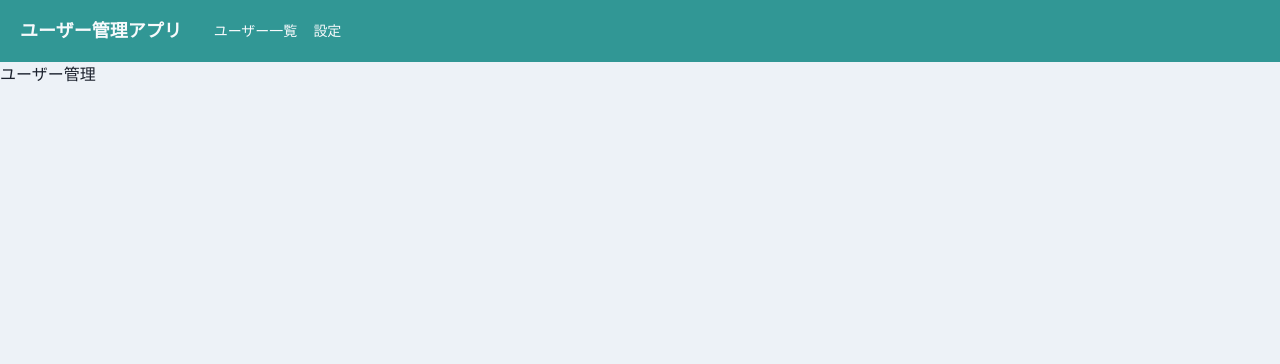
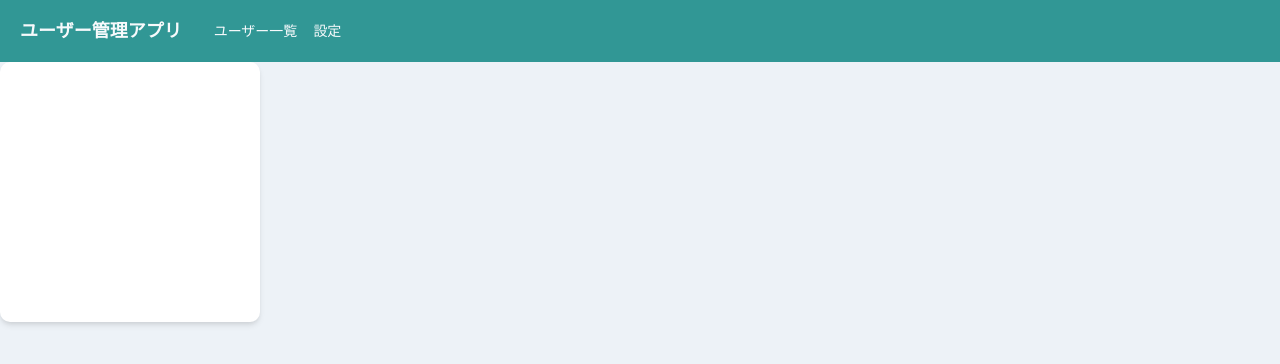
Before and after one commit to besumero628/practice_react_udemy-Sec12, a React (Create React App) app: page /home/user_management in a window 1280 px wide. Shown: the top 364 px of the page. Built offline with nearby package versions, Linux system fonts and the light colour scheme.

Commit message:
ユーザー一覧画面大枠

```diff
--- a/src/components/pages/UserManagement.tsx
+++ b/src/components/pages/UserManagement.tsx
@@ -1,5 +1,15 @@
+import { Box, Stack, Wrap, WrapItem } from "@chakra-ui/react";
 import { memo, VFC } from "react";
 
 export const UserManagement: VFC = memo(() => {
-  return <p>ユーザー管理</p>
+  return (
+    <Wrap>
+      <WrapItem>
+        <Box w="260px" h="260px" bg="white" borderRadius="10px" shadow="md"></Box>
+        <Stack textAlign="center">
+
+        </Stack>
+      </WrapItem>
+    </Wrap>
+  )
 })
```
